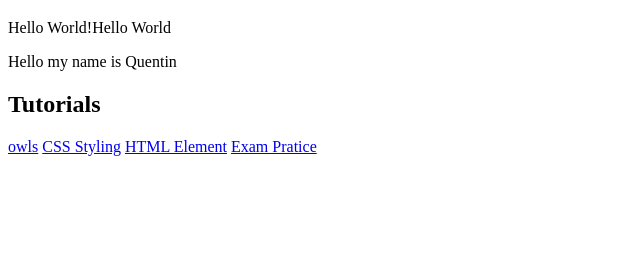
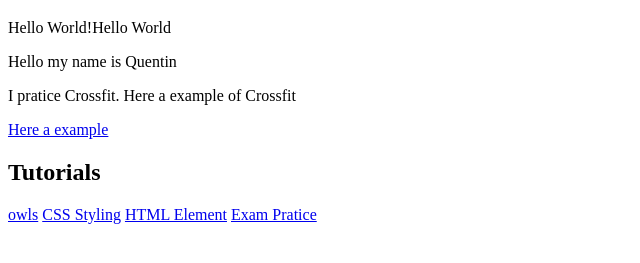
Before and after one commit to quentin411/quentin411.github.io, a plain HTML site: page index.html in a window 1280 px wide. Shown: the part 61-324 px from the top of the page, without its empty margins (0-640 px from the left). Drawn offline with Linux system fonts and the light colour scheme.

Commit message:
Add files via upload

```diff
--- a/index.html
+++ b/index.html
@@ -10,6 +10,8 @@
           <p>Hello World!Hello World</p>
 
           <p>Hello my name is Quentin</p>
+          <p>I pratice Crossfit. Here a example of Crossfit</p>
+          <a href="https://www.youtube.com/watch?v=tzD9BkXGJ1M">Here a example</a>
 
           <h2>Tutorials</h2>
           <a href="owls.html">owls</a>
```
